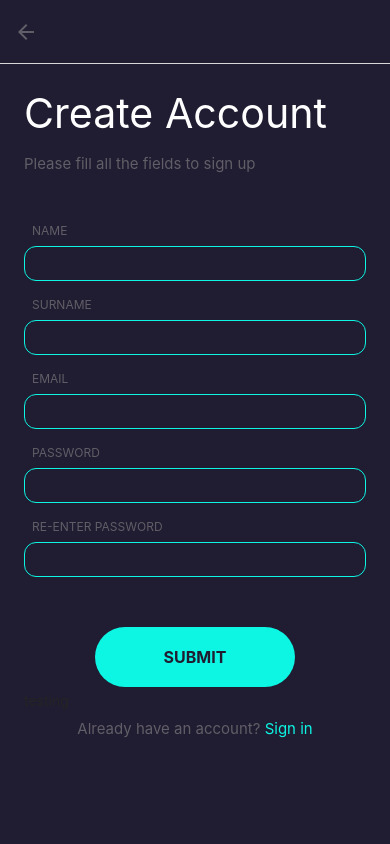
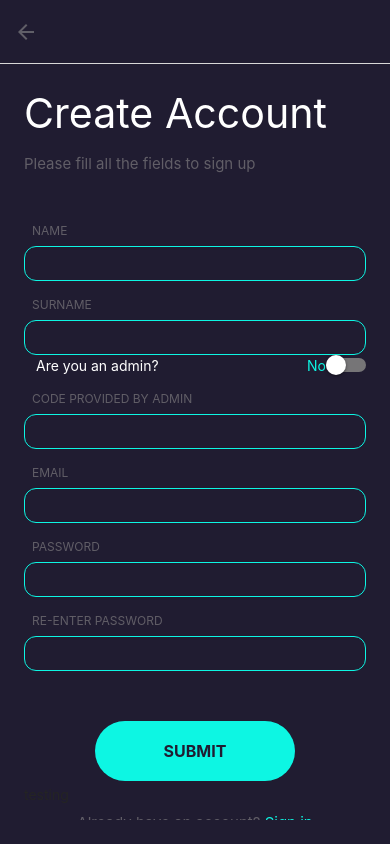
Before and after one commit to NK-William/React-Native-Lebsel, a React Native app: screen /Register in a window 390 px wide. Built offline with nearby package versions, Linux system fonts and the light colour scheme; no server answers.

Commit message:
Added the user role functionality

```diff
--- a/App.js
+++ b/App.js
@@ -14,6 +14,7 @@ const Stack = createNativeStackNavigator();
 
 export default function App() {
   const [user, setUser] = useState({});
+  console.log(user);
   // the following method behaves like a useEffect hook method
   onAuthStateChanged(auth, (currentUser) => {
     setUser(currentUser);
--- a/package.json
+++ b/package.json
@@ -21,6 +21,7 @@
     "react-dom": "17.0.1",
     "react-native": "0.64.3",
     "react-native-elements": "^3.4.2",
+    "react-native-paper": "^4.11.2",
     "react-native-safe-area-context": "^3.3.2",
     "react-native-safe-area-view": "^1.1.1",
     "react-native-screens": "^3.10.1",
--- a/src/screens/LoginScreen.js
+++ b/src/screens/LoginScreen.js
@@ -22,9 +22,7 @@ const LoginScreen = ({ navigation }) => {
       try {
         const user = await signInWithEmailAndPassword(auth, email, password);
         setLoading(false);
-        if (user) {
-          //navigation.replace("Home");
-        } else {
+        if (!user) {
           alert("Something went wrong. Please try again");
         }
       } catch (error) {
--- a/src/screens/RegisterScreen.js
+++ b/src/screens/RegisterScreen.js
@@ -6,6 +6,7 @@ import {
   TextInput,
   TouchableOpacity,
   ActivityIndicator,
+  Switch,
 } from "react-native";
 import { Text } from "react-native-elements";
 import { auth } from "../firebase-config";
@@ -14,8 +15,10 @@ import { createUserWithEmailAndPassword } from "firebase/auth";
 const RegisterScreen = ({ navigation }) => {
   const [email, setEmail] = useState("");
   const [password, setPassword] = useState("");
+  const [code, setCode] = useState("");
   const [loading, setLoading] = useState(false);
-
+  const [isEnabled, setIsEnabled] = useState(false);
+  const toggleSwitch = () => setIsEnabled((previousState) => !previousState);
   useEffect(async () => {
     if (loading) {
       try {
@@ -68,6 +71,46 @@ const RegisterScreen = ({ navigation }) => {
           autoCapitalize="none"
           autoCorrect={false}
         />
+        <View
+          style={{
+            flexDirection: "row",
+            alignItems: "center",
+          }}
+        >
+          <Text style={{ flex: 1, color: "white", marginLeft: 12 }}>
+            Are you an admin?
+          </Text>
+          <Text style={{ color: "#0DF6E3", marginLeft: 12 }}>
+            {isEnabled ? "Yes" : "No"}
+          </Text>
+          <Switch
+            trackColor={{ false: "#767577", true: "#0DF6E3" }}
+            thumbColor={isEnabled ? "white" : "white"}
+            ios_backgroundColor="#3e3e3e"
+            onValueChange={toggleSwitch}
+            value={isEnabled}
+          />
+        </View>
+        {isEnabled ? (
+          <Text style={{ color: "#0DF6E3", marginHorizontal: 8 }}>
+            A code will be generated when you register, provide the code to your
+            employees when they register to the system, you can re-view the code
+            from the settings.
+          </Text>
+        ) : (
+          <>
+            <Text style={styles.hintText}>CODE PROVIDED BY ADMIN</Text>
+            <TextInput
+              style={styles.textInput}
+              textAlign={"center"}
+              autoCapitalize="none"
+              autoCorrect={false}
+              value={code}
+              onChangeText={(text) => setCode(text)}
+            />
+          </>
+        )}
+
         <Text style={styles.hintText}>EMAIL</Text>
         <TextInput
           style={styles.textInput}
```
Also changed, not shown: 1 other file (tests, documents, lock files or other folders).
